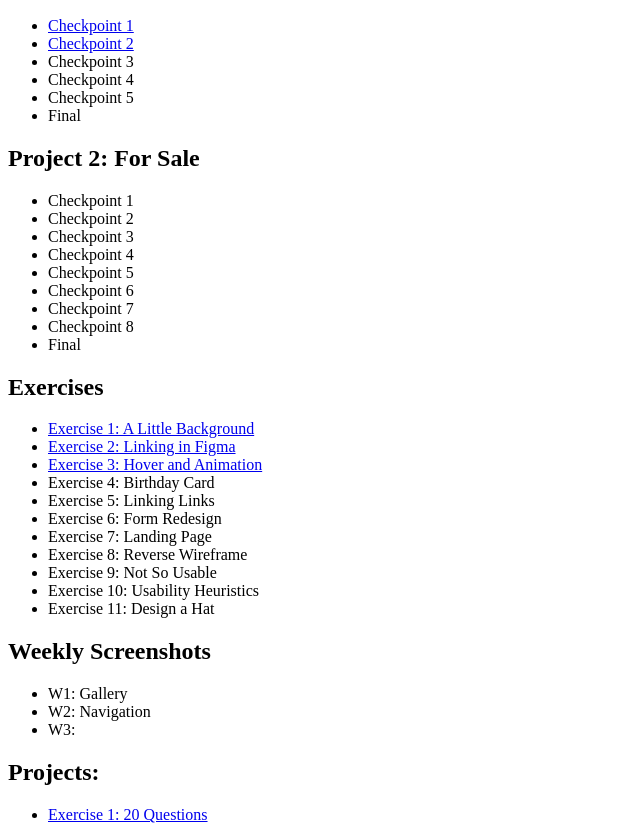
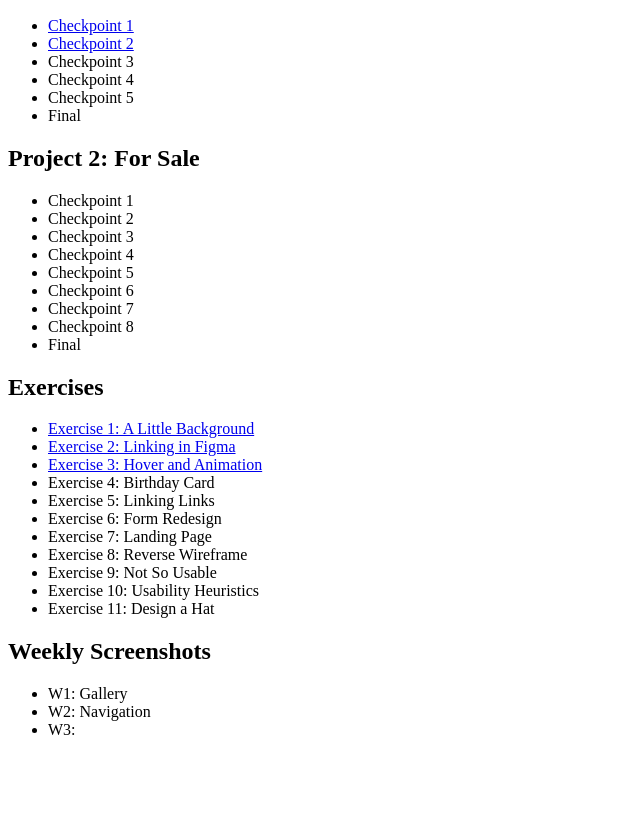
Before and after one commit to ekim4984/avt415, a plain HTML site: page index.html in a window 1280 px wide. Shown: the part 110-950 px from the top of the page, without its empty margins (0-640 px from the left). After the commit the page ends 865 px from the top, so only its background shows below. Drawn offline with Linux system fonts and the light colour scheme.

Commit message:
deleted unnessary element

```diff
--- a/index.html
+++ b/index.html
@@ -55,10 +55,6 @@
 		<li>W3: </li>
 	</ul>
 
-<h2>Projects:</h2>
-<ul>
-	<li><a href="p1point1.html">Exercise 1: 20 Questions</a></li>
-</ul>
 
 </body>
 </html>
```
